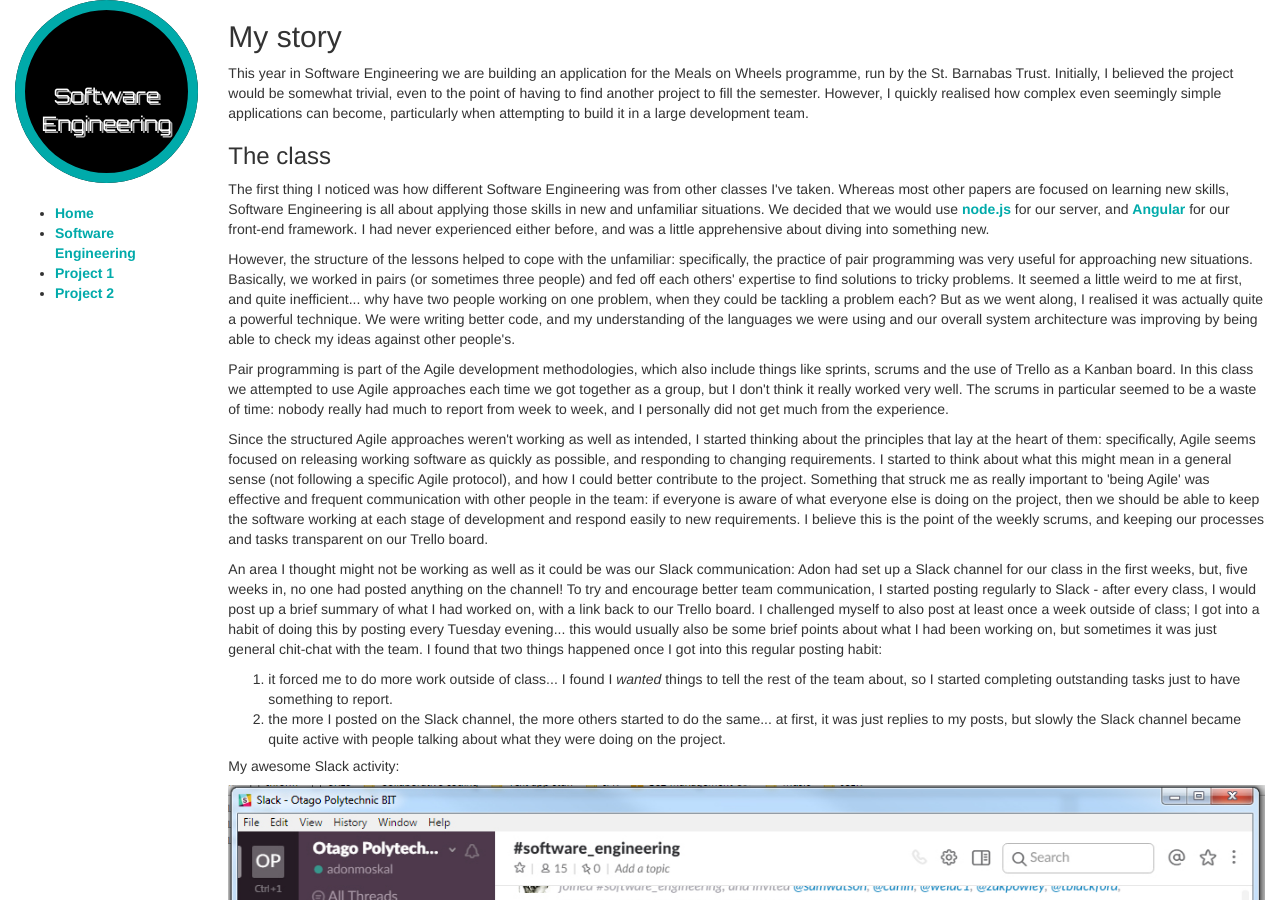
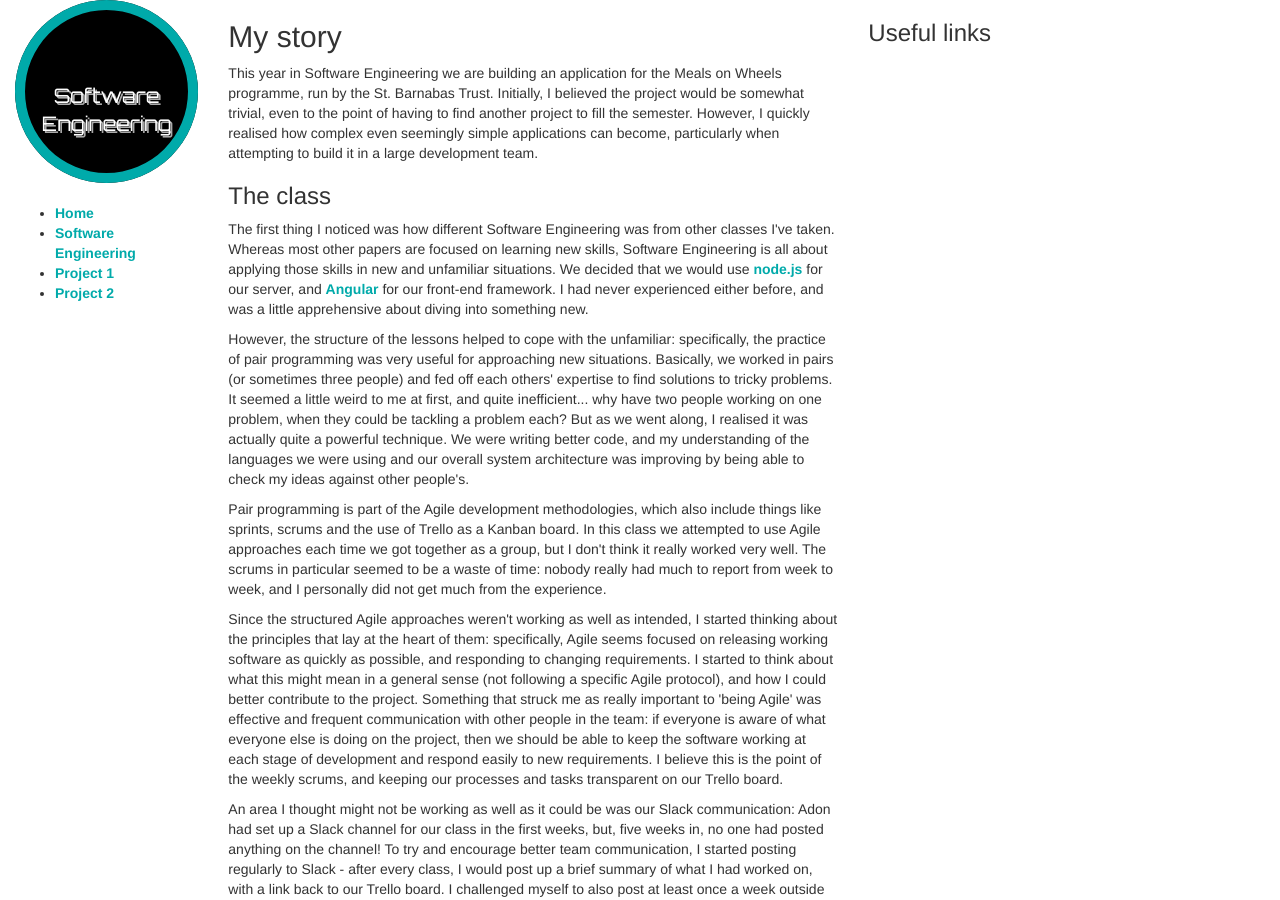
Before and after one commit to dfenders/portfolio, a Jekyll site: the page built from soften.html, in a window 1280 px wide and 900 px high. Built offline with Jekyll 4.4.1, drawn with Linux system fonts in a browser that asks for light colours.

Commit message:
Update page.html

```diff
--- a/_layouts/page.html
+++ b/_layouts/page.html
@@ -16,10 +16,13 @@ layout: default
 			</ul>
 		</div>
 	</div>
-  <div class="col-md-10">
-	  <h2>My story</h2>
-	  <p>
-		  {{ content }}
-	  </p>
-  </div>
+  	<div class="col-md-6">
+		<h2>My story</h2>
+		<p>
+			{{ content }}
+	  	</p>
+  	</div>
+  	<div class="col-md-4">
+		<h3>Useful links</h3>
+  	</div>
 </div>
```
